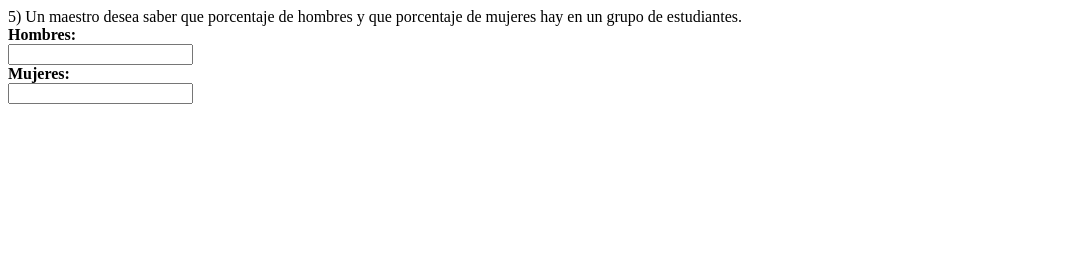
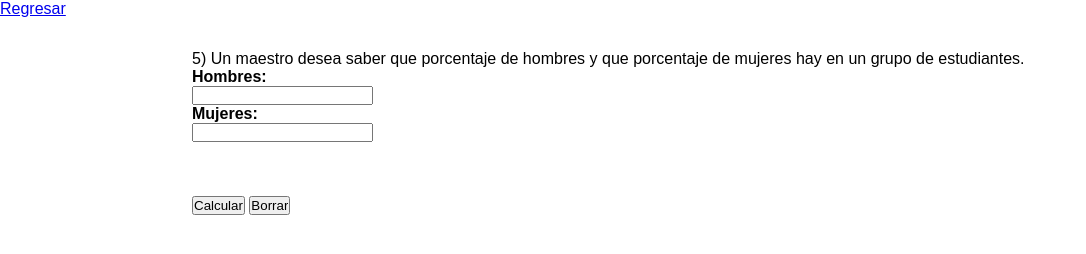
Before and after one commit to cxlebd/Proyecto, a plain HTML site: page problemas/problema05.html in a window 1280 px wide. Shown: the whole page, without its empty margins (0-1086 px from the left). Drawn offline with Linux system fonts and the light colour scheme.

Commit message:
Problema 5

```diff
--- a/js/problemas.js
+++ b/js/problemas.js
@@ -103,3 +103,26 @@ function borrar4(){
     document.problema4.trabajo.value = "";
     document.problema4.resultado4.value = "%";
 }
+
+/*
+    Problema 5
+*/
+
+function sexo(){
+    var hombres = parseInt(document.problema5.hombres.value);
+    var mujeres = parseInt(document.problema5.mujeres.value);
+    var suma = mujeres + hombres;
+
+    var porcentajeHombres = hombres * 100 / suma;
+    var porcentajeMujeres = mujeres * 100 / suma;
+
+    document.problema5.resultadoMujeres.value = "Mujeres: %" + parseInt(porcentajeMujeres);
+    document.problema5.resultadoHombres.value = "Hombres: %" + parseInt(porcentajeHombres);
+}
+
+function borrar5(){
+    document.problema5.hombres.value = "";
+    document.problema5.mujeres.value = "";
+    document.problema5.resultadoHombres.value = "";
+    document.problema5.resultadoMujeres.value = "";
+}
--- a/problemas/problema05.html
+++ b/problemas/problema05.html
@@ -4,23 +4,31 @@
     <meta charset="UTF-8">
     <meta http-equiv="X-UA-Compatible" content="IE=edge">
     <meta name="viewport" content="width=device-width, initial-scale=1.0">
-    <title>Document</title>
+    <link rel="stylesheet" href="../css/styles.css">
+    <script src="../js/problemas.js"></script>
+    <title>Problema 5</title>
 </head>
 <body>
+    <a href="../problemas.html">Regresar</a>
     <div class="problema">
         5) Un maestro desea saber que porcentaje de hombres y que porcentaje
         de mujeres hay en un grupo de estudiantes.
-        <form action="problemas.html" method="get" name="problema5" onsubmit="return validar5(this)" class="porcentajes">
-            <div>
+        <form action="problema05.html.html" method="get" name="problema5">
                 <b>Hombres:</b>
             <br>
-            <input type="text" method="get" name="hombres" id="hombres">
-            </div>
-            <div>
+            <input type="text" method="get" name="hombres">
+            <br>
                 <b>Mujeres:</b>
-                <br>
-                <input type="text" method="get" id="mujeres">
-            </div>
+            <br>
+            <input type="text" method="get" name="mujeres">
+            <br>
+            <br>
+            <input type="text" readonly style="border: 0;" name="resultadoMujeres">
+            <br>
+            <input type="text" readonly style="border: 0;" name="resultadoHombres">
+            <br>
+            <input type="button" value="Calcular" onclick="sexo()">
+            <input type="button" value="Borrar" onclick="borrar5()">
         </form>
     </div>
 </body>
```
